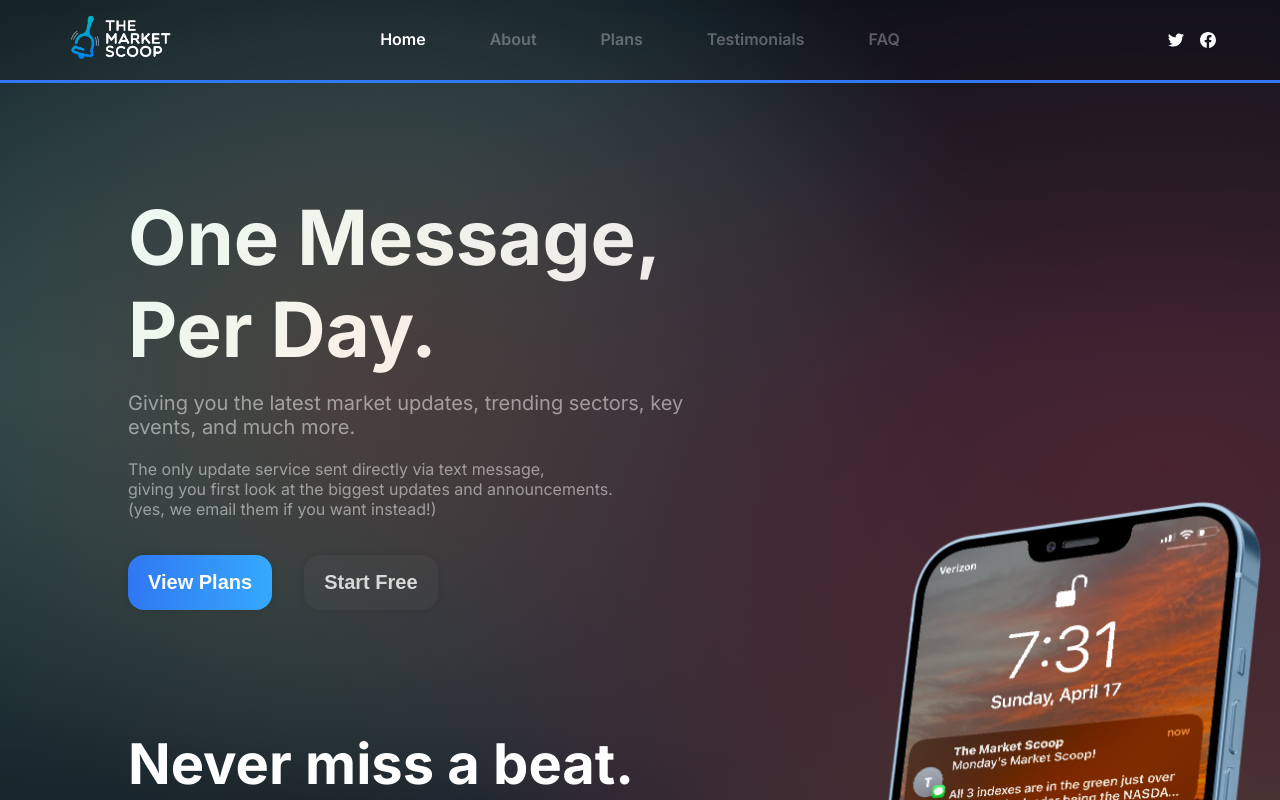
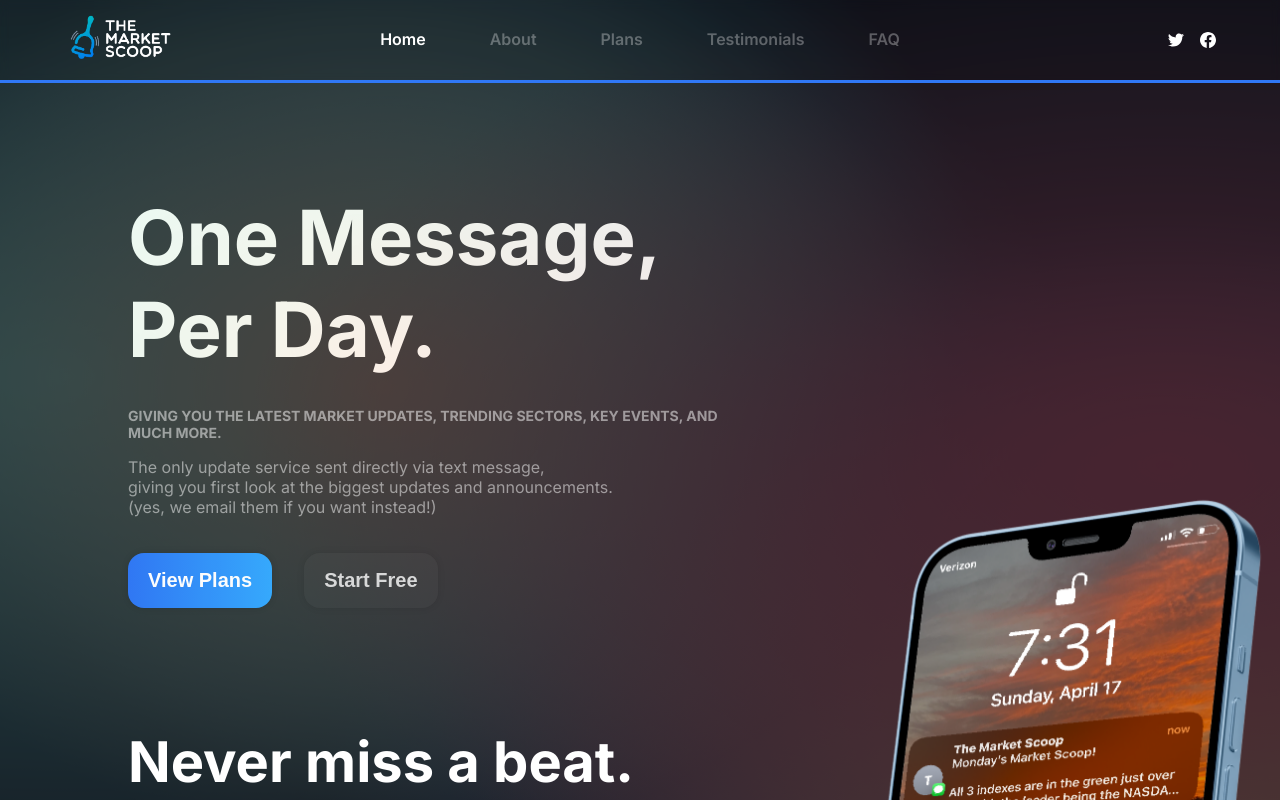
Before and after one commit to jack-strachan/the-market-scoop, a React (Create React App) app: page / in a window 1280 px wide. Shown: the top 800 px of the page. Built offline with nearby package versions, Linux system fonts and the light colour scheme.

Commit message:
splash text improvement

```diff
--- a/src/sections/SplashTop.js
+++ b/src/sections/SplashTop.js
@@ -21,7 +21,7 @@ class SplashTop extends Component {
                             One Message,<br/> Per Day.
                         </h1>
                         <div className='mr-80'>
-                            <p className='o5 mt-16 mb-20' style={{fontSize: this.props.mobile ? 14 : 20}}>
+                            <p className='o5 mt-32 mb-8 uppercase' style={{fontSize: this.props.mobile ? 12 : 14, fontWeight:'bold'}}>
                                 Giving you the latest market updates, trending sectors, key events, and much more.
                             </p>
                             <p className='o5 mt-16 mb-20' style={{fontSize: this.props.mobile && 14}}>
```
